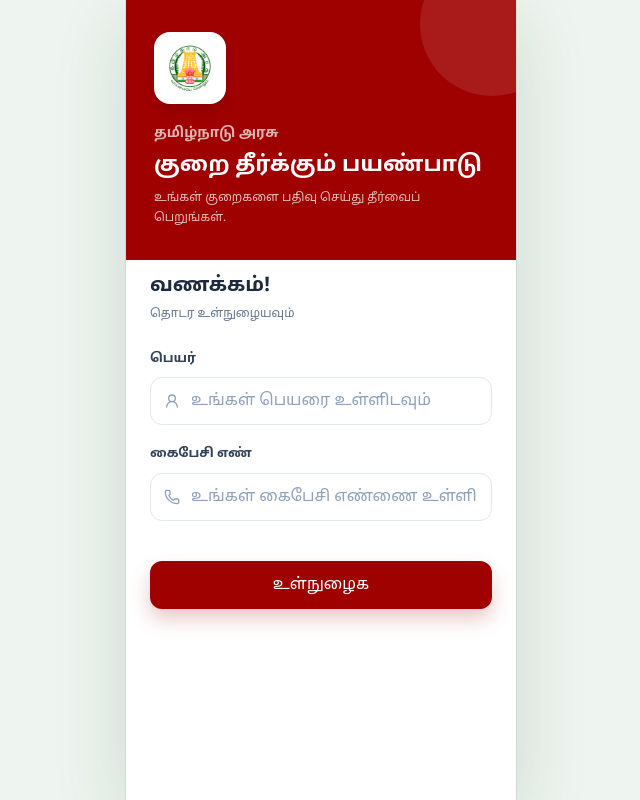
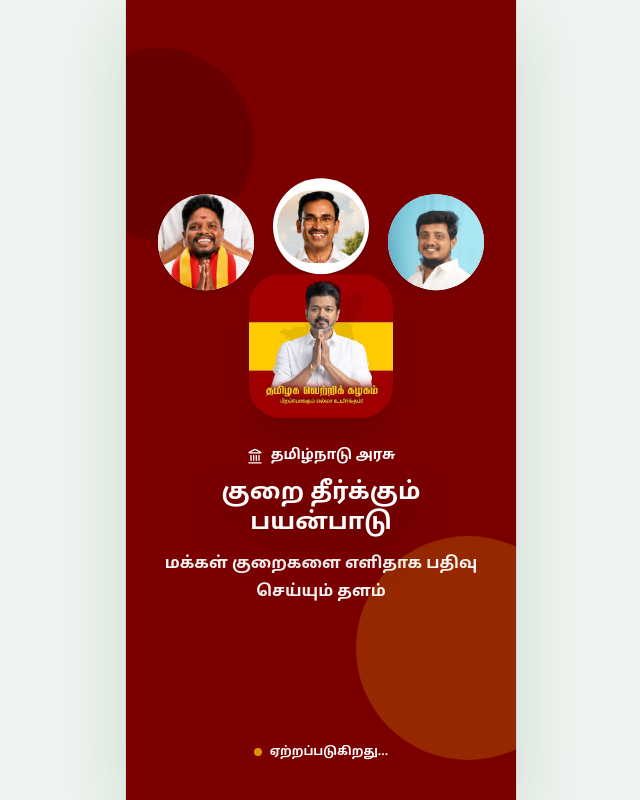
Before and after one commit to Luisant-git/Public-Complaint--app, a React (Vite) app in the folder frontend/: page / in a window 1280 px wide. Before the commit this address led to /login. Shown: the whole page, without its empty margins (319-959 px from the left). Built offline with nearby package versions, Linux system fonts and the light colour scheme; no server answers.

Commit message:
splash page fixed

```diff
--- a/frontend/src/pages/SplashPage.jsx
+++ b/frontend/src/pages/SplashPage.jsx
@@ -6,7 +6,7 @@
   const navigate = useNavigate();
   useEffect(() => {
     const destination = localStorage.getItem("complaint_token") ? "/dashboard" : "/login";
-    const timeout = window.setTimeout(() => navigate(destination, { replace: true }), 5000);
+    const timeout = window.setTimeout(() => navigate(destination, { replace: true }), 20000);
     return () => window.clearTimeout(timeout);
   }, [navigate]);
 
@@ -16,12 +16,23 @@
         <div className="absolute -left-10 top-12 h-40 w-40 rounded-full bg-black/15 md:-left-16 md:h-48 md:w-48" />
         <div className="absolute -right-10 bottom-10 h-48 w-48 rounded-full bg-[#fec901]/20 md:-right-16 md:h-56 md:w-56" />
         <div className="relative float-gently w-full max-w-full px-4 md:max-w-[420px]">
-          <img src="/assests/tvk.jfif" alt="Splash illustration" className="mx-auto h-36 w-36 rounded-[32px] object-cover shadow-xl" />
+            <div className="flex flex-col items-center gap-6">
+              <div className="absolute top-4 left-4 w-24 h-24 bg-white rounded-full shadow-md overflow-hidden">
+            <img src="/assests/4.jpeg" alt="Top left" className="object-contain w-full h-full" />
+          </div>
+          <div className="absolute top-4 right-4 w-24 h-24 bg-white rounded-full shadow-md overflow-hidden">
+            <img src="/assests/5.jpeg" alt="Top right" className="object-contain w-full h-full" />
+          </div>
+              <div className="flex items-center justify-center w-24 h-24 bg-white rounded-full shadow-md p-1 overflow-hidden">
+                <img src="/assests/2.jpeg" alt="Bottom" className="object-contain w-full h-full rounded-full" />
+              </div>
+            </div>
+<img src="/assests/tvk.jfif" alt="Splash illustration" className="mx-auto h-36 w-36 rounded-[32px] object-cover shadow-xl" />
           <div className="mt-7">
             <div className="flex items-center justify-center gap-2 text-sm font-extrabold text-white">
               <Landmark className="h-4 w-4" />தமிழ்நாடு அரசு
             </div>
-            <h1 className="mt-3 text-3xl font-extrabold leading-tight text-white drop-shadow-[0_16px_20px_rgba(0,0,0,0.28)]">குறை தீர்க்கும்<br />பயண்பாடு</h1>
+            <h1 className="mt-3 text-2xl font-extrabold leading-tight text-white drop-shadow-[0_16px_20px_rgba(0,0,0,0.28)]">குறை தீர்க்கும்<br/>பயன்பாடு</h1>
             <p className="mt-3 text-base font-semibold leading-7 text-white/95">மக்கள் குறைகளை எளிதாக பதிவு செய்யும் தளம்</p>
           </div>
         </div>
```
